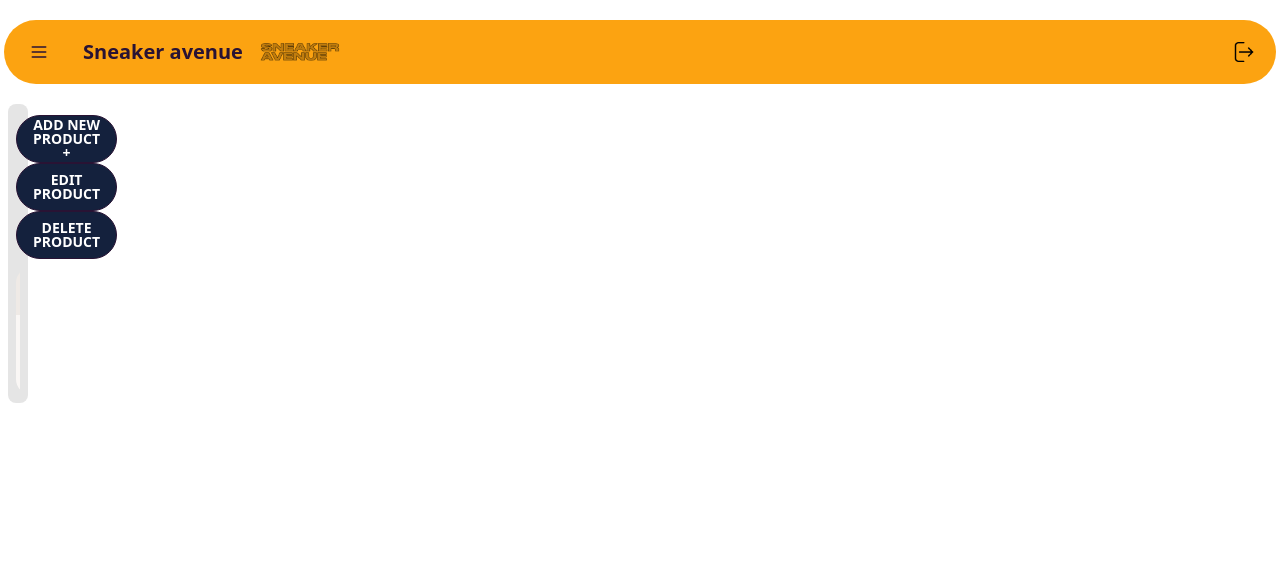
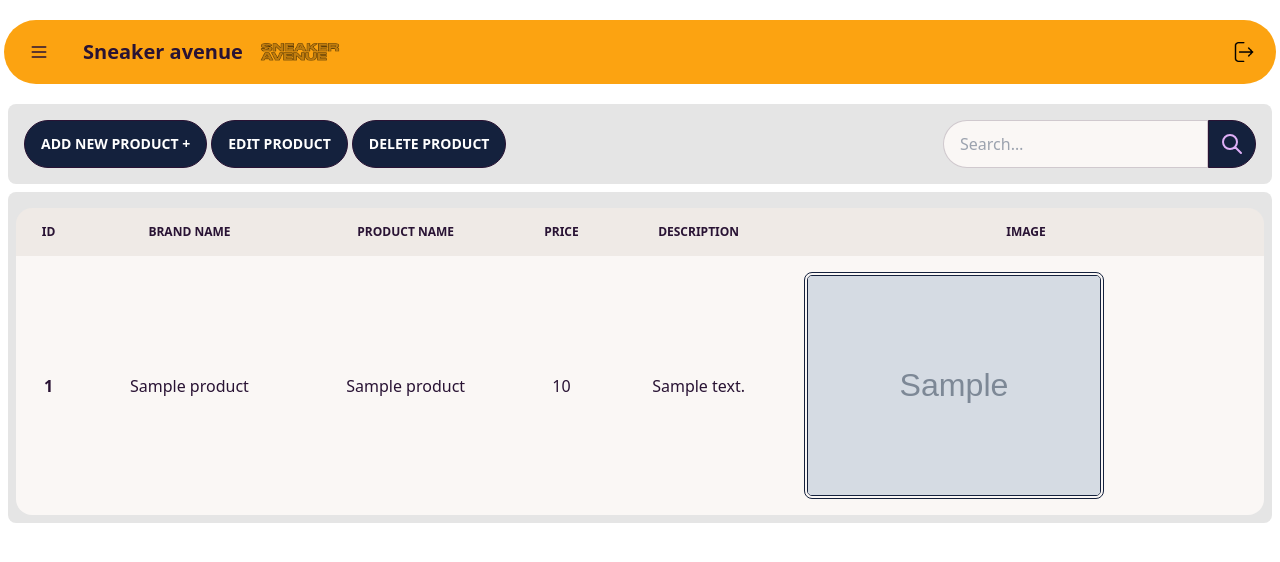
Before and after one commit to fahis1/Tailwindcss-php-ecommerce-project, a PHP site: page /list_products.php in a window 1280 px wide. Shown: the top 562 px of the page. Run offline with PHP 8.4, Linux system fonts and the light colour scheme; tables that the repository leaves empty or names only in its code hold one stand-in row (values such as "Sample post"); grey boxes marked "Sample" are stand-in pictures; style sheets or scripts are compiled from the project's sources.

Commit message:
visual fixes

```diff
--- a/list_products.php
+++ b/list_products.php
@@ -15,6 +15,7 @@ include("connect.php");
 <div class="drawer">
   <input id="my-drawer" type="checkbox" class="drawer-toggle" />
   <div class="drawer-content">
+    <!-- page content here -->
   <div class="navbar bg-sun-500 h-16 rounded-full m-1 mt-5 mb-5 w-auto">
   <div class="flex-none">
   <label for="my-drawer" class="btn btn-ghost drawer-button"> <svg xmlns="http://www.w3.org/2000/svg" fill="none" viewBox="0 0 24 24" class="inline-block w-5 h-5 stroke-current"><path stroke-linecap="round" stroke-linejoin="round" stroke-width="2" d="M4 6h16M4 12h16M4 18h16"></path></svg></label>
@@ -33,18 +34,50 @@ include("connect.php");
       </ul>
     </div>
 </div>
-<div class=" bg-mercury-500 rounded-lg max-w-5 m-2 p-2">
+<div class=" bg-mercury-500 rounded-lg m-2 p-2 ">
+<div class="navbar">
+
+
+<div class="flex-1 gap-1">
 <button class="btn bg-dblue-500 text-white"><a href="add_products.php"><h2>Add new product +</h2></a></button>
 <label for='edit' class='btn bg-dblue-500 text-white modal-button'>Edit Product</label>
 <label for='delete' class='btn bg-dblue-500 text-white modal-button'>Delete product</label>
+</div>
+<div class="flex-none gap-2">
+  <form action="" method="POST">
+        <div class=" input-group">
+        <input type="text" placeholder="Search…" name="Search" class="input input-bordered" />
+        <button class="btn btn-square bg-dblue-500 " name="Sbtn">
+        <svg xmlns="http://www.w3.org/2000/svg" class=" h-6 w-6" fill="none" viewBox="0 0 24 24" stroke="currentColor"><path stroke-linecap="round" stroke-linejoin="round" stroke-width="2" d="M21 21l-6-6m2-5a7 7 0 11-14 0 7 7 0 0114 0z" /></svg>
+        </button>
+</div>
+  </form>
+</div>
 
+</div>
+</div>
+<div class=" bg-mercury-500 rounded-lg m-2 p-2 ">
 
-<!-- Page content here -->
 <?php
 include("connect.php");
-$sql="SELECT * FROM products";
+if(isset($_POST['Sbtn']))
+        {
+          $filtervalues=$_POST['Search'];
+          $sql="SELECT * FROM products WHERE CONCAT(id,bname,pname) LIKE '%$filtervalues%'";
           $result=mysqli_query($conn,$sql);
+          $count=mysqli_num_rows($result);
           $row=mysqli_fetch_assoc($result);
+          if($count==0)
+          {
+            echo '<script> setTimeout(function() { window.location = "list_products.php"; }, 2500); </script>';
+        echo "<div class='alert alert-warning shadow-lg  z-10'>
+        <div>
+          <svg xmlns='http://www.w3.org/2000/svg' class='stroke-current flex-shrink-0 h-6 w-6' fill='none' viewBox='0 0 24 24'><path stroke-linecap='round' stroke-linejoin='round' stroke-width='2' d='M9 12l2 2 4-4m6 2a9 9 0 11-18 0 9 9 0 0118 0z' /></svg>
+          <span>Product not found in database!</span>
+        </div>
+      </div>";
+            exit();
+          }
           echo "<div class='overflow-x-auto mt-2'>
 <table class='table table-zebra w-full'>
   <!-- head -->
@@ -59,6 +92,7 @@ echo "<div class='overflow-x-auto mt-2'>
     </tr>
   </thead>";
             foreach ($result as $row) {
+
     $img=$row["image"];
     echo
     "<tbody class='text-center'>
@@ -70,6 +104,40 @@ foreach ($result as $row) {
         <td class='max-w-lg whitespace-pre-line'>",$row["pdesc"],"</td>
         <td><img src='products/$img' class='border-double rounded-lg border-4 border-dblue-500' height='300px' width='300px'></td>
       </tr>";
+          }
+        }
+           else
+           {
+                      echo "<div class='overflow-x-auto mt-2'>
+<table class='table table-zebra w-full'>
+  <!-- head -->
+  <thead class='text-center'>
+    <tr>
+      <th>Id</th>
+      <th>Brand name</th>
+      <th>Product name</th>
+      <th>price</th>
+      <th>description</th>
+      <th>Image</th>
+    </tr>
+  </thead>";
+            $sql="SELECT * FROM products";
+          $result=mysqli_query($conn,$sql);
+          $row=mysqli_fetch_assoc($result);
+            foreach ($result as $row) {
+    $img=$row["image"];
+    echo
+    "<tbody class='text-center'>
+      <tr class='hover'>
+        <th>",$row["id"],"</th>
+        <td>",$row["bname"],"</td>
+        <td>",$row["pname"],"</td>
+        <td>",$row["price"],"</td>
+        <td class='max-w-lg whitespace-pre-line'>",$row["pdesc"],"</td>
+        <td><img src='products/$img' class='border-double rounded-lg border-4 border-dblue-500' height='300px' width='300px'></td>
+      </tr>";
+           }
+
 }
 echo "    </tbody>
 </table>
```
Lines whose indentation alone changed are shown as unchanged.
